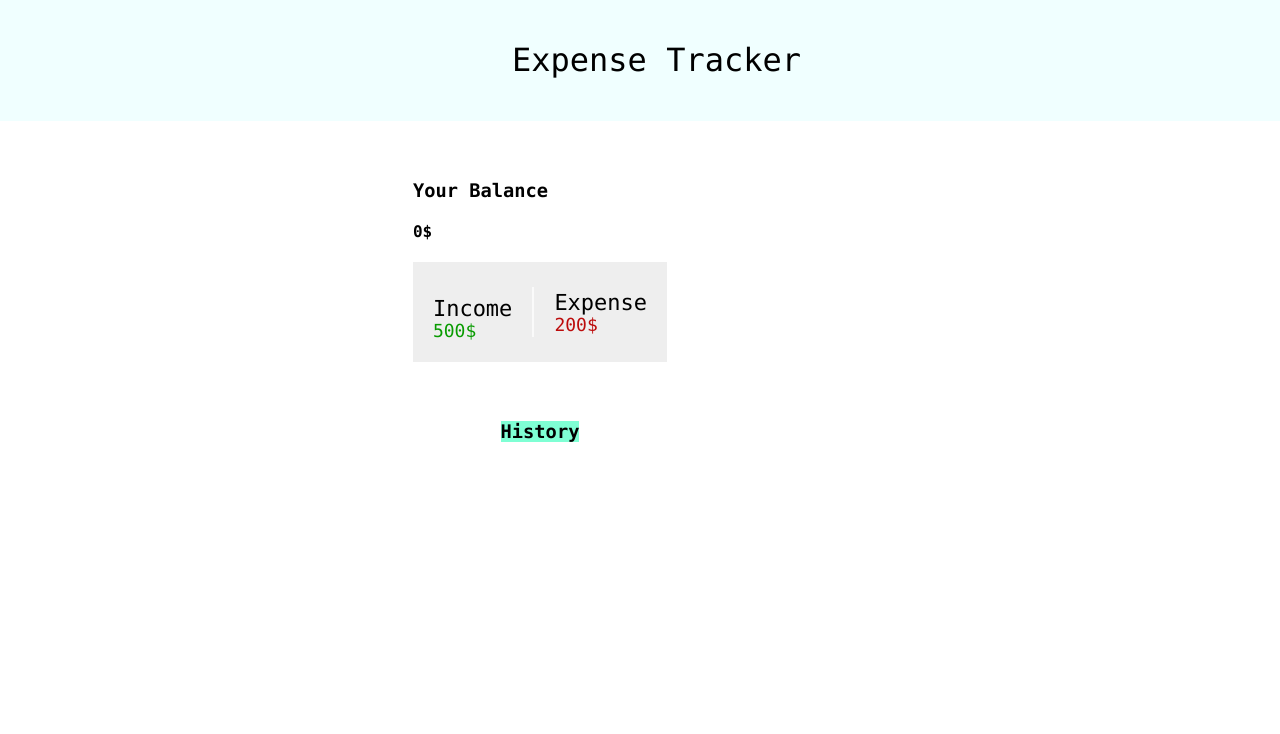
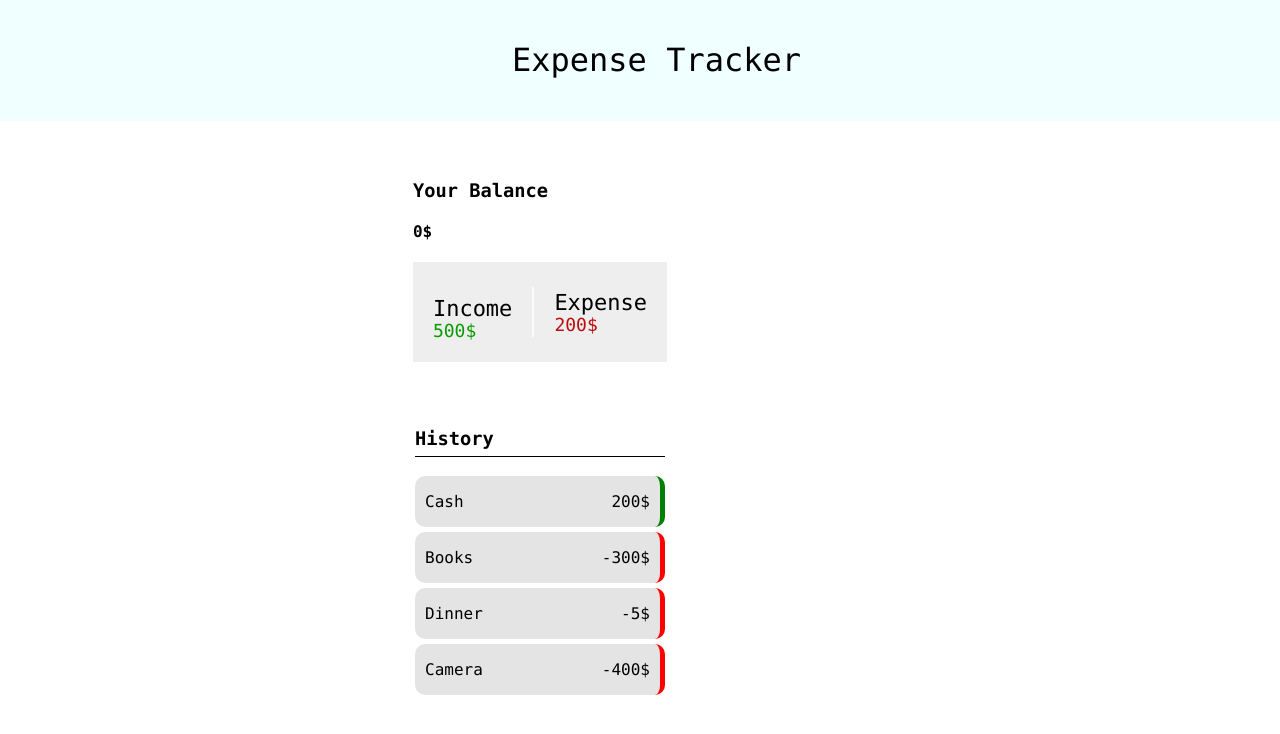
Before and after one commit to zahid2022skipq/expensetracker, a React (Create React App) app: page / in a window 1280 px wide. Shown: the top 734 px of the page. Built offline with nearby package versions, Linux system fonts and the light colour scheme.

Commit message:
added transaction

```diff
--- a/src/Components/History/History.js
+++ b/src/Components/History/History.js
@@ -1,11 +1,28 @@
 import React from "react";
 
 import "./history.css";
+import Transactions from "./Transactions";
+
+const data = [
+  { transactionType: "Cash", amount: 200 },
+  { transactionType: "Books", amount: -300 },
+  { transactionType: "Dinner", amount: -5 },
+  { transactionType: "Camera", amount: -400 },
+];
 
 const History = () => {
   return (
     <div className="history-container">
       <h3 className="history-heading">History</h3>
+
+      <div>
+        {data.map((transaction) => (
+          <Transactions
+            transactionType={transaction.transactionType}
+            amount={transaction.amount}
+          />
+        ))}
+      </div>
     </div>
   );
 };
--- /dev/null
+++ b/src/Components/History/Transactions.js
@@ -0,0 +1,22 @@
+import React from "react";
+
+import "./history.css";
+
+const Transactions = ({ transactionType, amount }) => {
+  const color = amount < 0 ? "red" : "green";
+  return (
+    <div
+      className="transaction-container"
+      style={{ borderRight: `5px solid ${color}` }}
+    >
+      <div>
+        <p>{transactionType}</p>
+      </div>
+      <div>
+        <p>{amount}$</p>
+      </div>
+    </div>
+  );
+};
+
+export default Transactions;
--- a/src/Components/History/history.css
+++ b/src/Components/History/history.css
@@ -1,7 +1,22 @@
 .history-container{
-    background-color: aquamarine;
+    display: flex;
+    flex-direction: column;
+    width: 250px;
+
 }
 
 .history-heading{
+    border-bottom: 1px solid black;
+    line-height: 35px;
+}
 
+.transaction-container{
+    display: flex;
+    flex-direction: row;
+    background-color: rgb(228, 228, 228);
+    margin-bottom: 5px;
+    justify-content: space-between;
+    align-items: center;
+    padding: 0 10px;
+    border-radius: 10px;
 }
```
